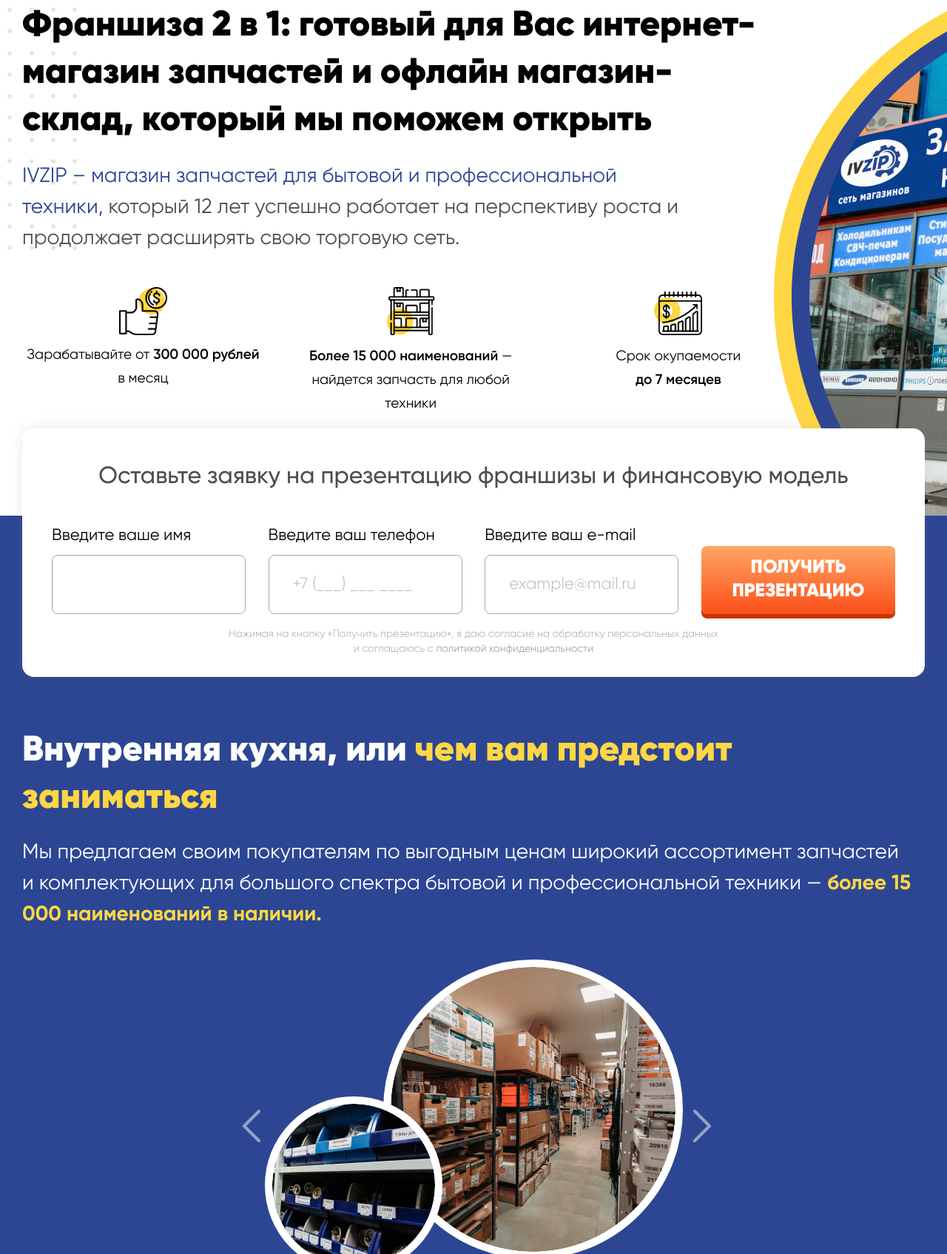
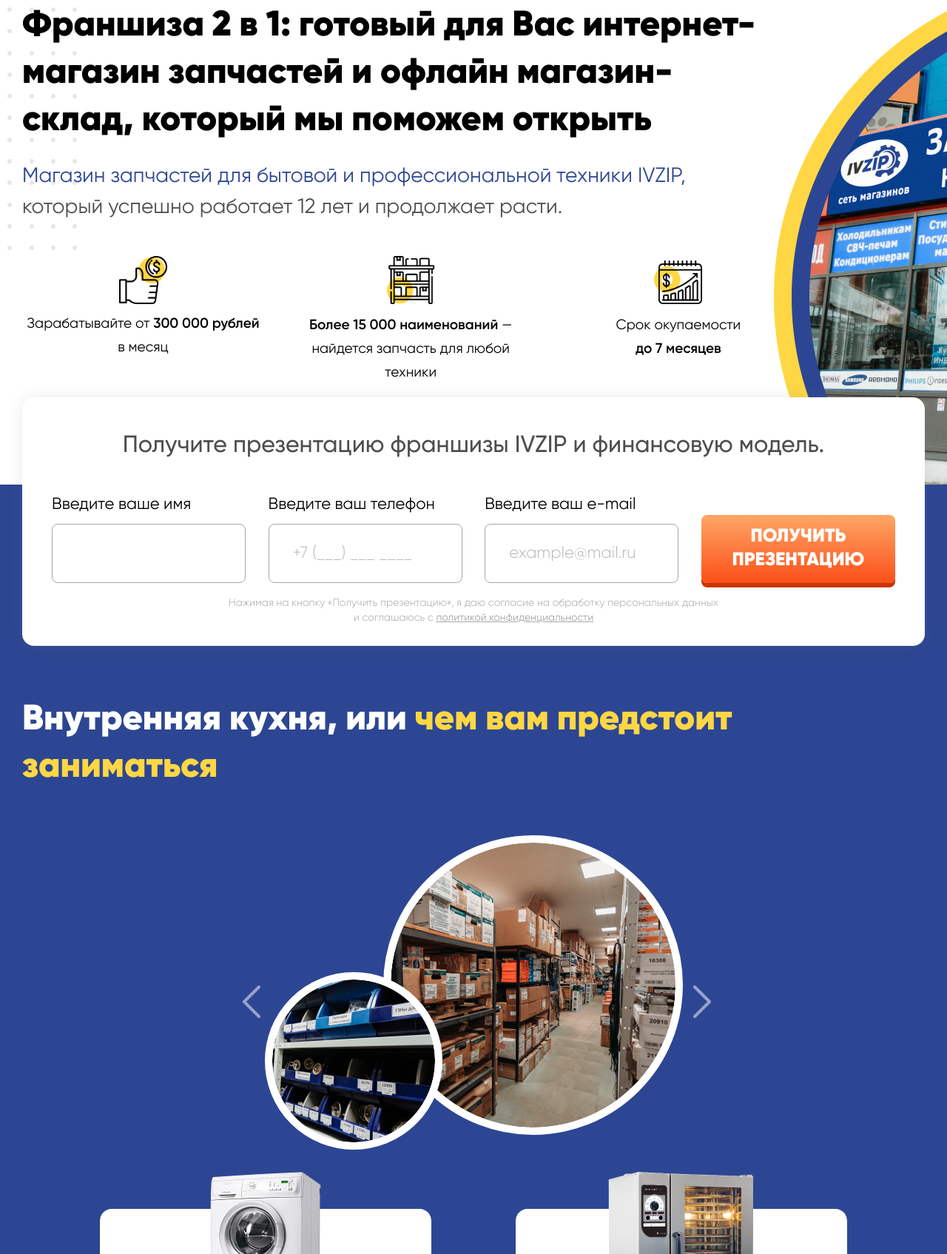
Before and after one commit to rnbelov96/ivzip, a website built with webpack: page src/index.html in a window 1280 px wide. Shown: the part 137-1832 px from the top of the page at 74% size. Built offline with nearby package versions, Linux system fonts and the light colour scheme.

Commit message:
Вносит очередные поправки

```diff
--- a/src/index.html
+++ b/src/index.html
@@ -3,7 +3,7 @@
   <head>
     <meta charset="UTF-8" />
     <meta name="viewport" content="width=device-width, initial-scale=1.0" />
-    <title>Франшиза «IVZIP»</title>
+    <title>Франшиза IVZIP</title>
     <script
       src="https://cdnjs.cloudflare.com/ajax/libs/validator/13.5.2/validator.min.js"
       integrity="sha512-vZEoK8xRncku4g5GANHh5zobUjeCMbZkSEahrADeAcRlk/1Ignf8sAKojkV4RZLkPw145+ILJFisI2pnjsPtGQ=="
@@ -75,8 +75,7 @@
                   Запасные части, ремонт бытовой и профессиональной техники
                 </p>
                 <div class="header__contact-box">
-                  <a href="tel:+79158483080" class="header__phone"
-                    >
+                  <a href="tel:+79158483080" class="header__phone">
                     8 (915) 848 30 80</a
                   ><button class="header__callback js-callback">
                     Бесплатная консультация
@@ -95,11 +94,10 @@
             </button>
             <p class="desc__text">
               <span
-                >IVZIP – магазин запчастей для бытовой и профессиональной
-                техники,</span
+                >Магазин запчастей для бытовой и профессиональной техники
+                IVZIP,</span
               >
-              который 12 лет успешно работает на перспективу роста и продолжает
-              расширять свою торговую сеть.
+              который успешно работает 12 лет и продолжает расти.
             </p>
             <ul class="desc__list">
               <li class="desc__item">
@@ -131,7 +129,7 @@
         <div class="container">
           <form class="line-form line-form_desc">
             <h3 class="line-form__title">
-              Оставьте заявку на презентацию франшизы и финансовую модель
+              Получите презентацию франшизы IVZIP и финансовую модель.
             </h3>
             <div class="line-form__input-list">
               <div class="line-form__input-box">
@@ -190,12 +188,6 @@
               <h2 class="shop__title">
                 Внутренняя кухня, или <span>чем вам предстоит заниматься</span>
               </h2>
-              <p class="shop__text">
-                Мы предлагаем своим покупателям по выгодным ценам широкий
-                ассортимент запчастей и комплектующих для большого спектра
-                бытовой и профессиональной техники —
-                <span>более 15 000 наименований в наличии.</span>
-              </p>
             </div>
             <div class="shop__sliders-box">
               <div class="shop__slider-small mini-slider">
@@ -317,7 +309,7 @@
       <section class="reasons">
         <div class="container">
           <h2 class="reasons__title">
-            Еще 4 причины для запуска <span>франшизы IVZIP</span>
+            Ещё 4 причины для запуска <span>франшизы IVZIP</span>
           </h2>
           <ul class="reasons__list">
             <li class="reasons__item">
@@ -360,7 +352,7 @@
         <div class="container">
           <form class="line-form line-form_present-feedback">
             <h3 class="line-form__title">
-              Оставьте заявку и получите презентацию франшизы
+              Получите презентацию франшизы IVZIP и финансовую модель.
             </h3>
             <div class="line-form__input-list">
               <div class="line-form__input-box">
@@ -948,7 +940,7 @@
         <div class="container">
           <form class="line-form line-form_fin-feedback">
             <h3 class="line-form__title">
-              Оставьте заявку и получите персональную финансовую модель
+              Получите презентацию франшизы IVZIP и финансовую модель.
             </h3>
             <div class="line-form__input-list">
               <div class="line-form__input-box">
@@ -1205,7 +1197,7 @@
         <div class="container">
           <form class="line-form line-form_fin-2-feedback">
             <h3 class="line-form__title">
-              Оставьте заявку и получите персональную финансовую модель
+              Получите презентацию франшизы IVZIP и финансовую модель.
             </h3>
             <div class="line-form__input-list">
               <div class="line-form__input-box">
@@ -1281,8 +1273,8 @@
                 с опытом работы
               </p>
               <p class="offer__item-text">
-                в сфере ремонта и продаж бытовой техники, которые хотят иметь свой
-                собственный бизнес.
+                в сфере ремонта и продаж бытовой техники, которые хотят иметь
+                свой собственный бизнес.
               </p>
             </li>
             <li class="offer__item">
@@ -1389,9 +1381,10 @@
       <div class="container">
         <div class="footer__content">
           <div class="footer__left-box">
-            <p class="footer__company-info">ООО «РЕМТОРГТЕХНИКА-ИВАНОВО», 2021</p>
+            <p class="footer__company-info">
+              ООО «РЕМТОРГТЕХНИКА-ИВАНОВО», 2021
+            </p>
             <p class="footer__company-info">ИНН 3702183632</p>
-            <address class="footer__address">г. Казань, ул.</address>
           </div>
           <div class="footer__right-box">
             <a href="tel:+79158483080" class="footer__phone"
@@ -1493,7 +1486,8 @@
           <li class="priv-policy__item">
             2. Настоящая политика Оператора в отношении обработки персональных
             данных (далее – Политика) применяется ко всей информации, которую
-            Оператор может получить о посетителях веб-сайта компании ООО «РЕМТОРГТЕХНИКА-ИВАНОВО».
+            Оператор может получить о посетителях веб-сайта компании ООО
+            «РЕМТОРГТЕХНИКА-ИВАНОВО».
           </li>
         </ol>
 
--- a/src/scss/components/_line-form.scss
+++ b/src/scss/components/_line-form.scss
@@ -134,5 +134,6 @@
   button {
     @include reset-btn;
     color: $grey;
+    text-decoration: underline;
   }
 }
--- a/src/scss/components/_modal-form.scss
+++ b/src/scss/components/_modal-form.scss
@@ -109,5 +109,6 @@
   button {
     @include reset-btn;
     color: $grey;
+    text-decoration: underline;
   }
 }
--- a/src/scss/components/_shop.scss
+++ b/src/scss/components/_shop.scss
@@ -11,11 +11,12 @@
   margin-top: 68px;
   display: flex;
   justify-content: space-between;
-  align-items: center;
+  align-items: flex-start;
   margin-bottom: 80px;
 
   @media (max-width: 1450px) {
     flex-direction: column;
+    align-items: center;
   }
 
   @media (max-width: 575px) {
```
Also changed, not shown: src/thanks.html (+1 -1 lines).
